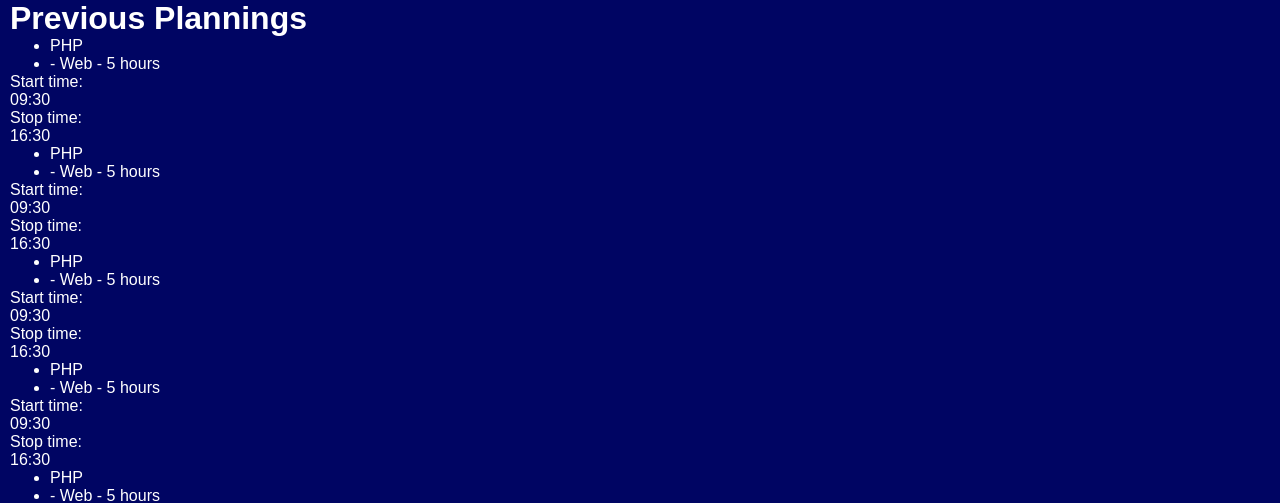
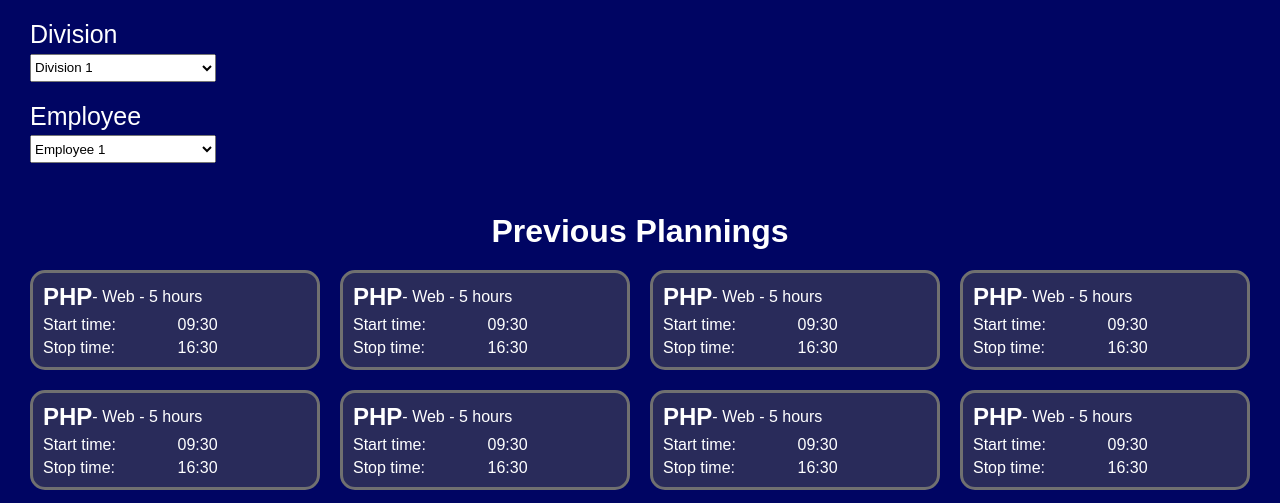
Before and after one commit to DylanEckhart/Bit-Academy, a PHP site: page / in a window 1280 px wide. Shown: the part 136-639 px from the top of the page. Run offline with PHP 8.4, Linux system fonts and the light colour scheme.

Commit message:
admin page
added division option to the page

```diff
--- a/Admin_style.css
+++ b/Admin_style.css
@@ -1,3 +1,16 @@
+/*form select students*/
+.formAdmin{
+    font-size: 25px;
+    margin-left: 20px;
+    margin-top: 20px;
+}
+select{
+    color: black;
+    width: 15%;
+    height: 28px;
+}
+
+/*your prePlanning*/
 #PrePlanning {
     margin: 50px 0 0 0;
 }
--- a/index.html
+++ b/index.html
@@ -3,7 +3,7 @@
 <head>
     <meta charset="UTF-8" name="viewport" content="width=device-width, initial-scale=1.0">
     <link rel="stylesheet" href="style.css">
-    <link rel="stylesheet" href="Pre_Planning_Style.css">
+    <link rel="stylesheet" href="Admin_style.css">
     <title>Previous Plannings</title>
     <link rel="icon" href="images/icon/favicon.ico" type="image/icon">
 </head>
@@ -16,6 +16,29 @@
         <li class="navbar"><a href="">profile</a></li>
     </ul>
 </header>
+
+<!--select option for admin to choose student/employee-->
+<form class="formAdmin">
+    <label>Division</label><br>
+    <select >
+        <option value="Division 1">Division 1</option>
+        <option value="Division 2">Division 2</option>
+        <option value="Division 3">Division 3</option>
+        <option value="Division 4">Division 4</option>
+
+    </select>
+</form>
+
+<form class="formAdmin">
+    <label>Employee</label><br>
+    <select id="select">
+        <option value="Employee 1">Employee 1</option>
+        <option value="Employee 2">Employee 2</option>
+        <option value="Employee 3">Employee 3</option>
+        <option value="Employee 4">Employee 4</option>
+    </select>
+</form>
+
 <div id="PrePlanning">
     <h1 id="pagetitle">Previous Plannings</h1>
     <div id="PlanningGrid">
```
